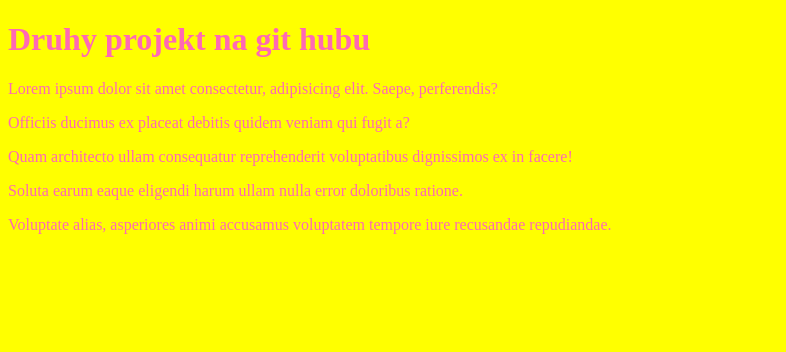
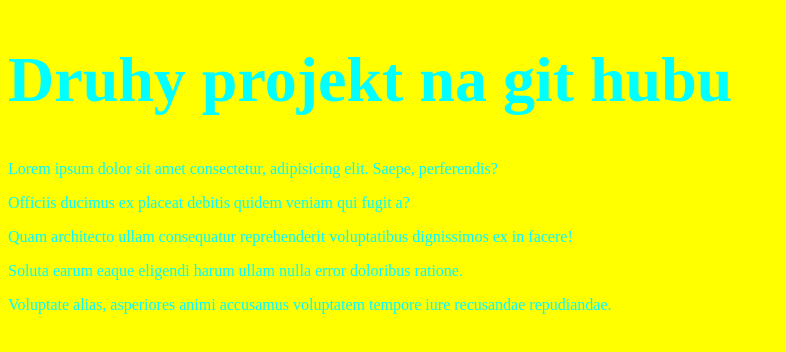
Before and after one commit to aubrechtovae/druhy_projekt, a plain HTML site: page index.html in a window 1280 px wide. Shown: the whole page, without its empty margins (0-786 px from the left). Drawn offline with Linux system fonts and the light colour scheme.

Commit message:
změna barvy textu

```diff
--- a/style.css
+++ b/style.css
@@ -1,4 +1,8 @@
 body{
     background-color: yellow;
-    color: hotpink;
+    color: cyan;
 }
+
+h1 {
+    font-size: 64px;
+}
```
